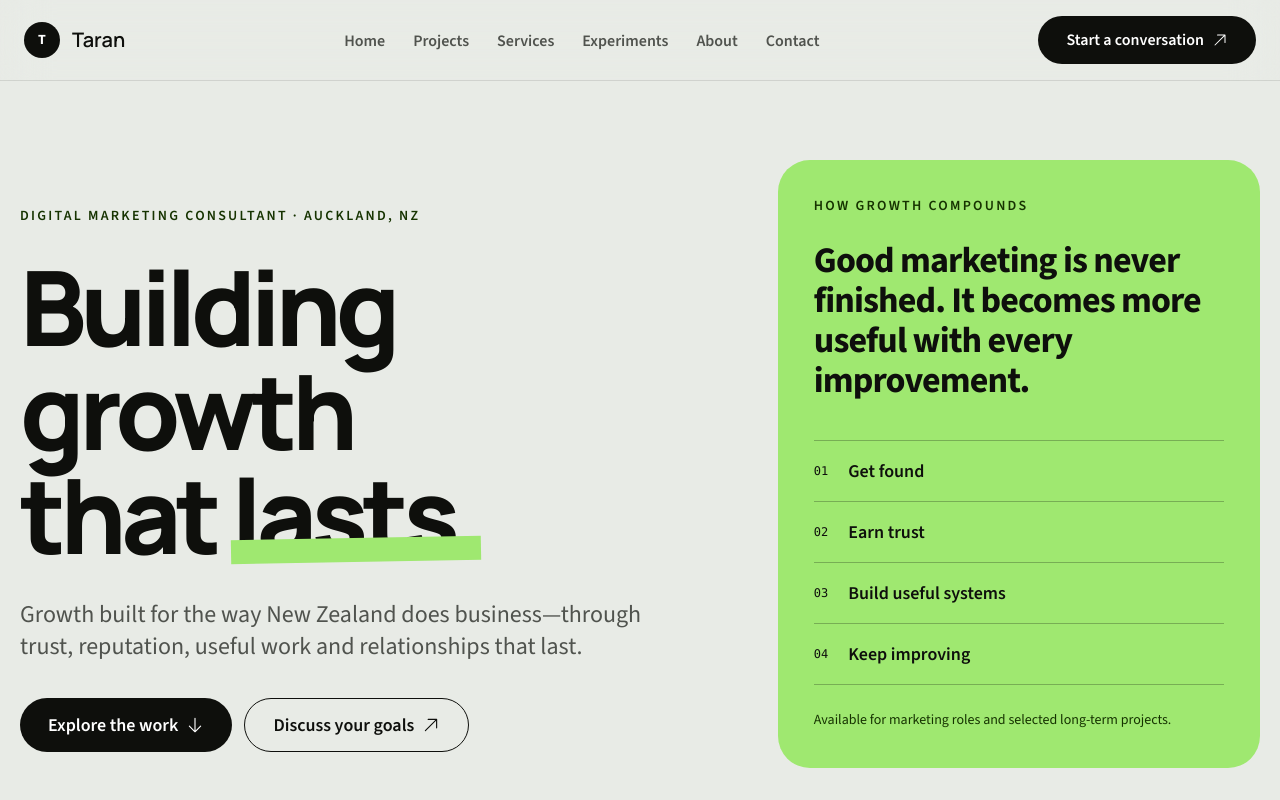
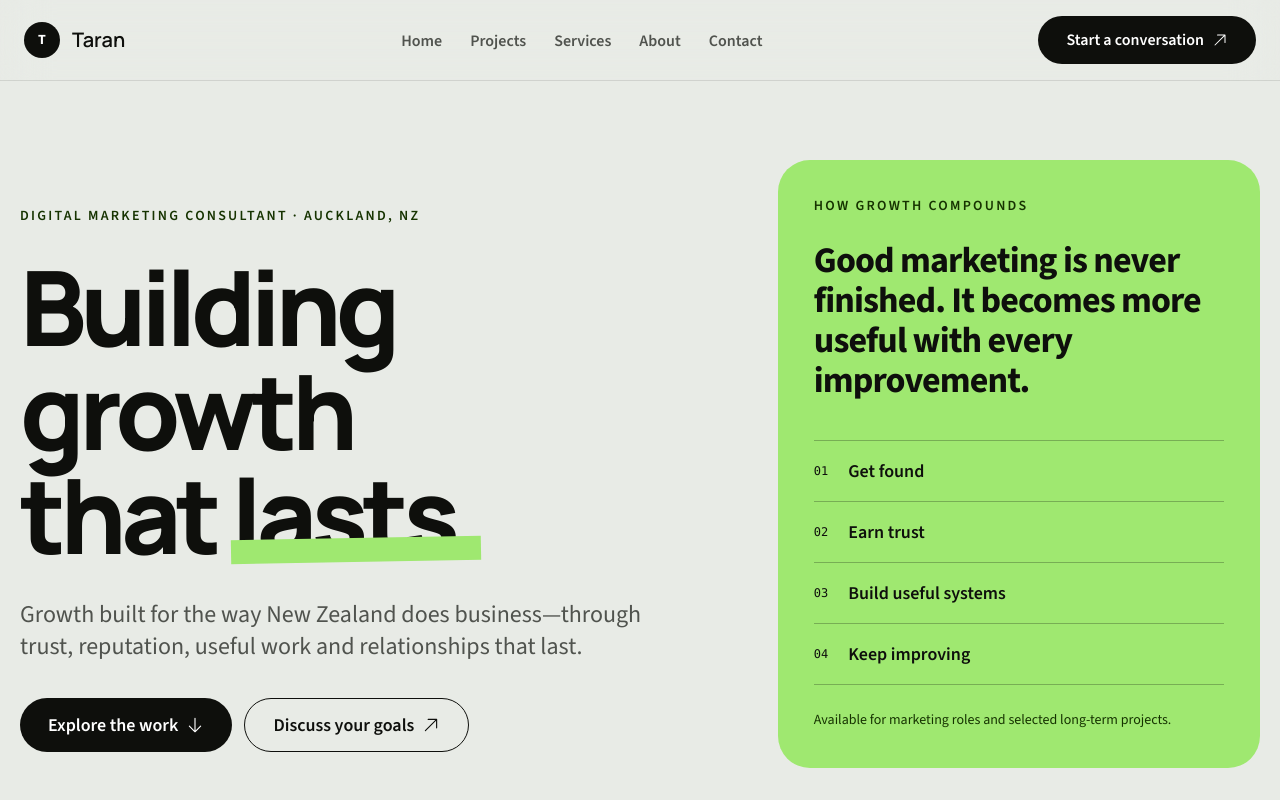
Before and after one commit to taranveerultra-bot/Tara-cv, a Next.js app: page / in a window 1280 px wide. Shown: the top 800 px of the page. Built offline with nearby package versions, Linux system fonts and the light colour scheme.

Commit message:
Remove experiments from header navigation

```diff
--- a/src/components/Header.tsx
+++ b/src/components/Header.tsx
@@ -7,6 +7,8 @@ import { HiArrowUpRight, HiBars3, HiOutlineXMark } from "react-icons/hi2";
 import Container from "./Container";
 import { menuItems } from "@/data/menuItems";
 import { siteDetails } from "@/data/siteDetails";
+
+const headerMenuItems = menuItems.filter((item) => item.text !== "Experiments");
 
 const BrandMark = () => (
     <span className="grid h-9 w-9 place-items-center rounded-full bg-foreground text-sm font-bold text-white">
@@ -29,7 +31,7 @@ const Header = () => {
                     </Link>
 
                     <ul className="hidden items-center gap-7 md:flex">
-                        {menuItems.map((item) => (
+                        {headerMenuItems.map((item) => (
                             <li key={item.text}>
                                 <Link
                                     href={item.url}
@@ -69,7 +71,7 @@ const Header = () => {
             {isOpen && (
                 <div id="mobile-menu" className="border-b bg-white px-6 pb-6 shadow-lg md:hidden">
                     <ul className="space-y-1">
-                        {menuItems.map((item) => (
+                        {headerMenuItems.map((item) => (
                             <li key={item.text}>
                                 <Link
                                     href={item.url}
```
